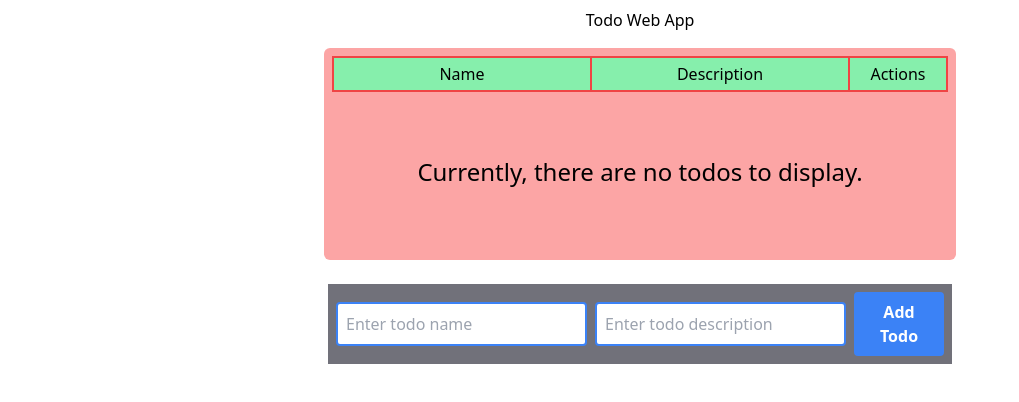
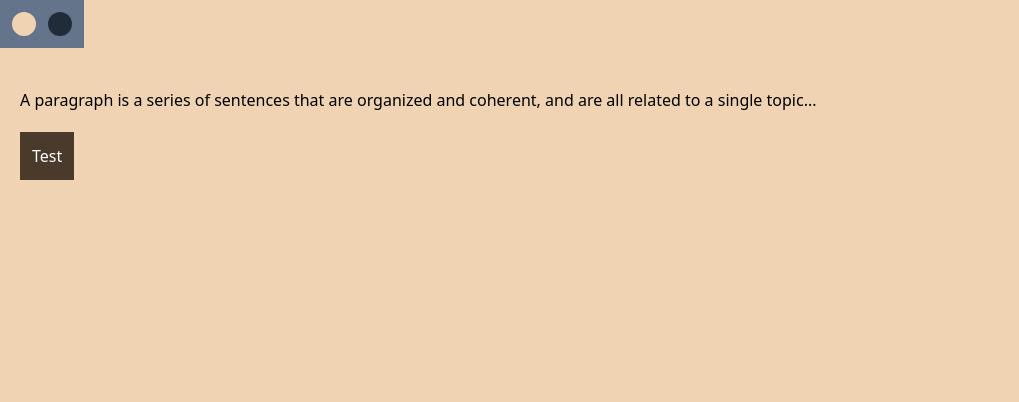
Before and after one commit to shahin-m-hashim/Todo-Web-App, a React (Vite) app: page / in a window 1280 px wide. Shown: the top 402 px of the page, without its empty margins (0-1019 px from the left). Built offline with nearby package versions, Linux system fonts and the light colour scheme.

Commit message:
created a theme provider and implemented theme switching

```diff
--- a/index.html
+++ b/index.html
@@ -6,6 +6,7 @@
   <link rel="icon" type="image/svg+xml" href="/vite.svg" />
   <meta name="viewport" content="width=device-width, initial-scale=1.0" />
   <title>Todo Web App</title>
+  <link rel="stylesheet" href="/src/output.css" />
 </head>
 
 <body>
--- a/src/App.jsx
+++ b/src/App.jsx
@@ -1,23 +1,25 @@
 import "./index.css";
-
-import TodoList from "./components/Todo/TodoList";
-import TodosError from "./components/Todo/TodosError";
-import AddTodoForm from "./components/Todo/AddTodoForm";
-import LoadingSpinner from "./components/LoadingSpinner";
-import { TodoProvider } from "./providers/TodosProvider";
+import { useContext } from "react";
+import ThemeBtn from "./components/ThemeBtn";
+import ThemeContext from "./providers/ThemeContext";
 
 function App() {
+  const { theme, setTheme } = useContext(ThemeContext);
+
   return (
-    <LoadingSpinner>
-      <div className="p-2">
-        <h1 className="text-center">Todo Web App</h1>
-        <TodoProvider>
-          <TodoList />
-          <AddTodoForm />
-          <TodosError />
-        </TodoProvider>
+    <div className={`app container theme-${theme} bg-color text-color`}>
+      <div className="inline-flex items-center gap-3 p-3 mb-5 text-white bg-slate-500">
+        <ThemeBtn setTheme={setTheme} theme="light" color="hsl(32, 67%, 82%)" />
+        <ThemeBtn setTheme={setTheme} theme="dark" color="hsl(207, 26%, 17%)" />
       </div>
-    </LoadingSpinner>
+      <div className="p-5">
+        <p className="mb-5">
+          A paragraph is a series of sentences that are organized and coherent,
+          and are all related to a single topic...
+        </p>
+        <button className="p-3 bg-btn text-btn hover:bg-btn-hover">Test</button>
+      </div>
+    </div>
   );
 }
 
--- /dev/null
+++ b/src/components/ThemeBtn.jsx
@@ -0,0 +1,11 @@
+/* eslint-disable react/prop-types */
+
+export default function ThemeBtn({ setTheme, theme, color }) {
+  return (
+    <button
+      onClick={() => setTheme(theme)}
+      style={{ backgroundColor: color }}
+      className="p-3 bg-white rounded-full"
+    ></button>
+  );
+}
--- a/src/index.css
+++ b/src/index.css
@@ -2,10 +2,39 @@
 @tailwind components;
 @tailwind utilities;
 
-body,
-#root {
+.theme-light {
+  /* colors */
+  --text-color: black;
+  --text-btn: white;
+
+  /* background colors */
+  --bg-color: hsl(32, 67%, 82%);
+  --bg-btn: hsl(29, 25%, 23%);
+  --bg-btn-hover: hsl(29, 25%, 13%);
+}
+
+.theme-dark {
+  /* colors */
+  --text-color: white;
+  --text-btn: black;
+
+  /* background colors */
+  --bg-color: hsl(207, 26%, 17%);
+  --bg-btn: hsl(200, 60%, 40%);
+  --bg-btn-hover: hsl(200, 60%, 30%);
+}
+
+*,
+*::before,
+*::after {
   margin: 0;
   padding: 0;
+  box-sizing: border-box;
+}
+
+body,
+.app,
+#root {
   min-width: 320px;
   min-height: 100vh;
 }
--- a/src/main.jsx
+++ b/src/main.jsx
@@ -1,10 +1,13 @@
-import { StrictMode } from 'react'
-import { createRoot } from 'react-dom/client'
-import App from './App.jsx'
-import './index.css'
+import "./index.css";
+import App from "./App.jsx";
+import { StrictMode } from "react";
+import { createRoot } from "react-dom/client";
+import { ThemeProvider } from "./providers/ThemeContext.jsx";
 
-createRoot(document.getElementById('root')).render(
+createRoot(document.getElementById("root")).render(
   <StrictMode>
-    <App />
-  </StrictMode>,
-)
+    <ThemeProvider>
+      <App />
+    </ThemeProvider>
+  </StrictMode>
+);
--- /dev/null
+++ b/src/providers/ThemeContext.jsx
@@ -0,0 +1,21 @@
+/* eslint-disable react/prop-types */
+import { createContext, useEffect, useState } from "react";
+
+const ThemeContext = createContext();
+
+export const ThemeProvider = ({ children }) => {
+  const localTheme = localStorage.getItem("theme");
+  const [theme, setTheme] = useState(localTheme || "light");
+
+  useEffect(() => {
+    localStorage.setItem("theme", theme);
+  }, [theme]);
+
+  return (
+    <ThemeContext.Provider value={{ theme, setTheme }}>
+      {children}
+    </ThemeContext.Provider>
+  );
+};
+
+export default ThemeContext;
--- a/tailwind.config.js
+++ b/tailwind.config.js
@@ -2,7 +2,18 @@
 export default {
   content: ["./index.html", "./src/**/*.{js,jsx}"],
   theme: {
-    extend: {},
+    extend: {
+      colors: {
+        color: "var(--text-color)",
+        btn: "var(--text-btn)",
+        "btn-hover": "var(--text-btn-hover)",
+      },
+      backgroundColor: {
+        btn: "var(--bg-btn)",
+        color: "var(--bg-color)",
+        "btn-hover": "var(--bg-btn-hover)",
+      },
+    },
   },
   plugins: [],
 };
```
Also changed, not shown: 1 other file (tests, documents, lock files or other folders).
